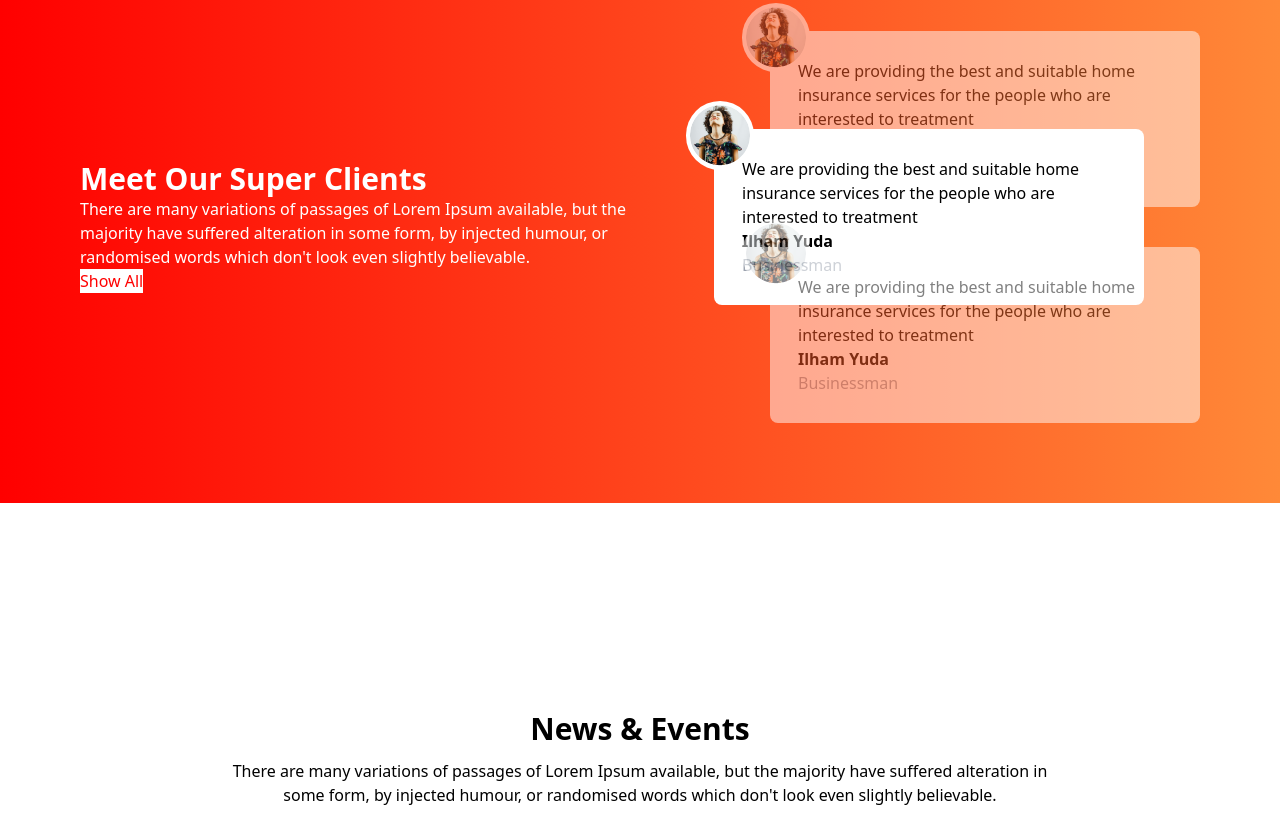
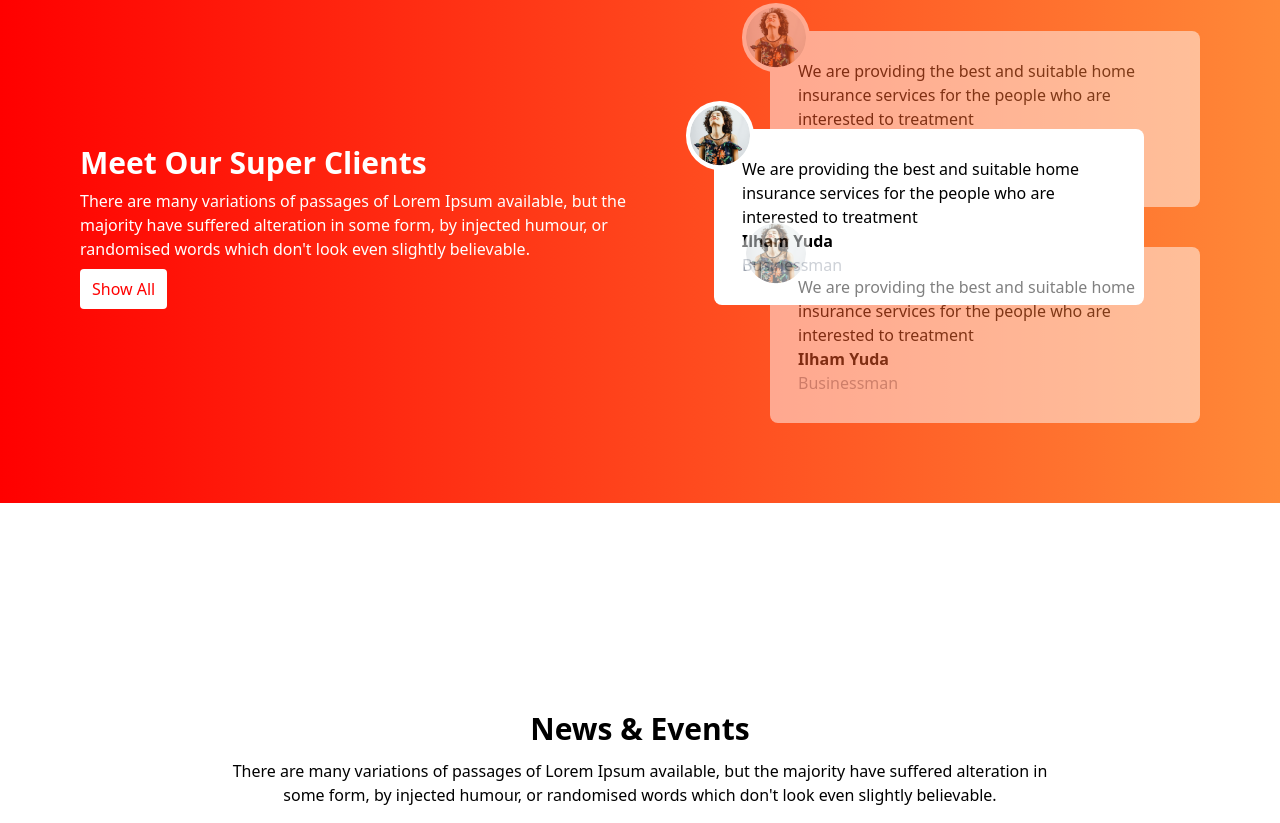
Before and after one commit to Ashiqur23/tea-house, a plain HTML site: page index.html in a window 1280 px wide. Shown: the part 2317-3140 px from the top of the page. Drawn offline with nearby package versions, Linux system fonts and the light colour scheme.

Commit message:
button style

```diff
--- a/index.html
+++ b/index.html
@@ -131,10 +131,10 @@
     <section class="fourth-section">
         <div class="container mx-auto">
             <div class="fourth-content bg-gradient-to-r from-[#FF0000] to-[#FF8938] flex flex-col-reverse lg:flex-row justify-between items-center p-10 md:p-20  mb-5">
-                <div class="fourth-text-box w-full lg:w-1/2 ">
+                <div class="fourth-text-box w-full lg:w-1/2 space-y-2">
                     <h1 class="text-3xl font-semibold text-white">Meet Our Super Clients</h1>
                     <p class="text-white">There are many variations of passages of Lorem Ipsum available, but the majority have suffered alteration in some form, by injected humour, or randomised words which don't look even slightly believable. </p>
-                    <button class="bg-white text-[#FF0000]">Show All</button>
+                    <button class="bg-white text-[#FF0000] px-3 py-2 rounded">Show All</button>
                 </div>
 
                 <div class="fourth-card-box flex flex-col relative">
```
